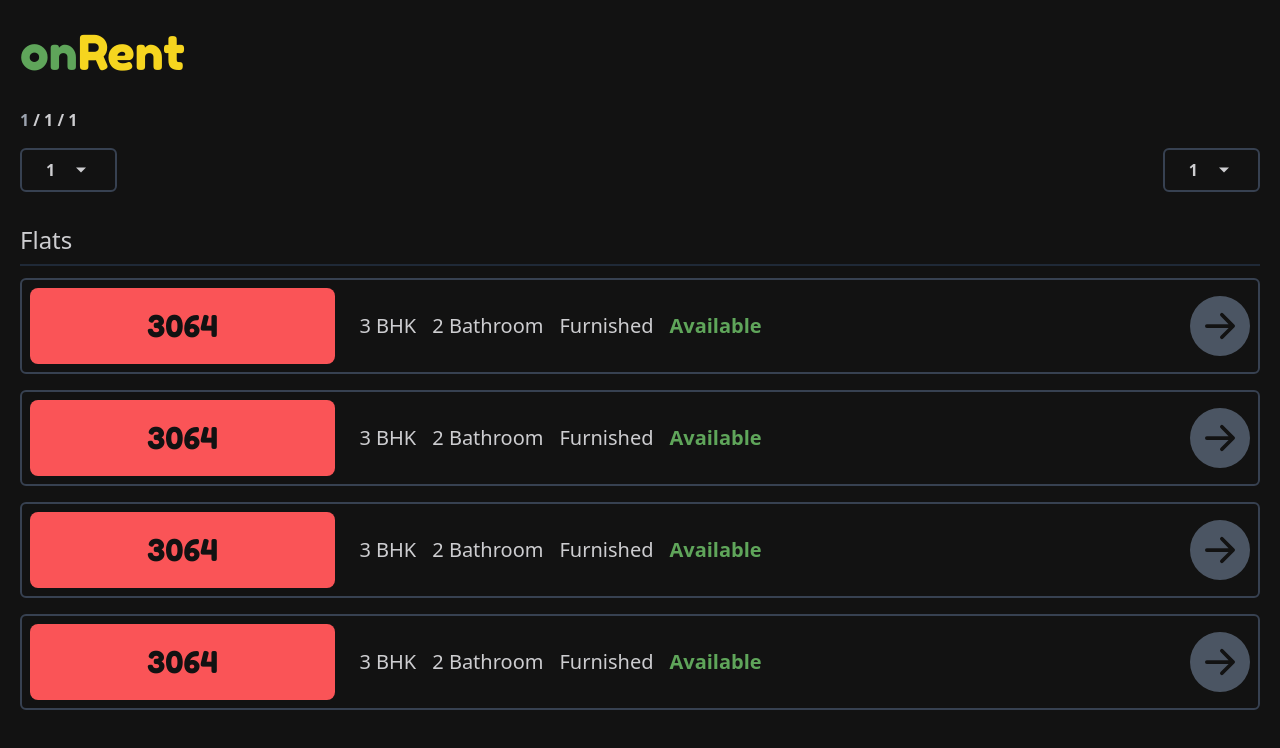
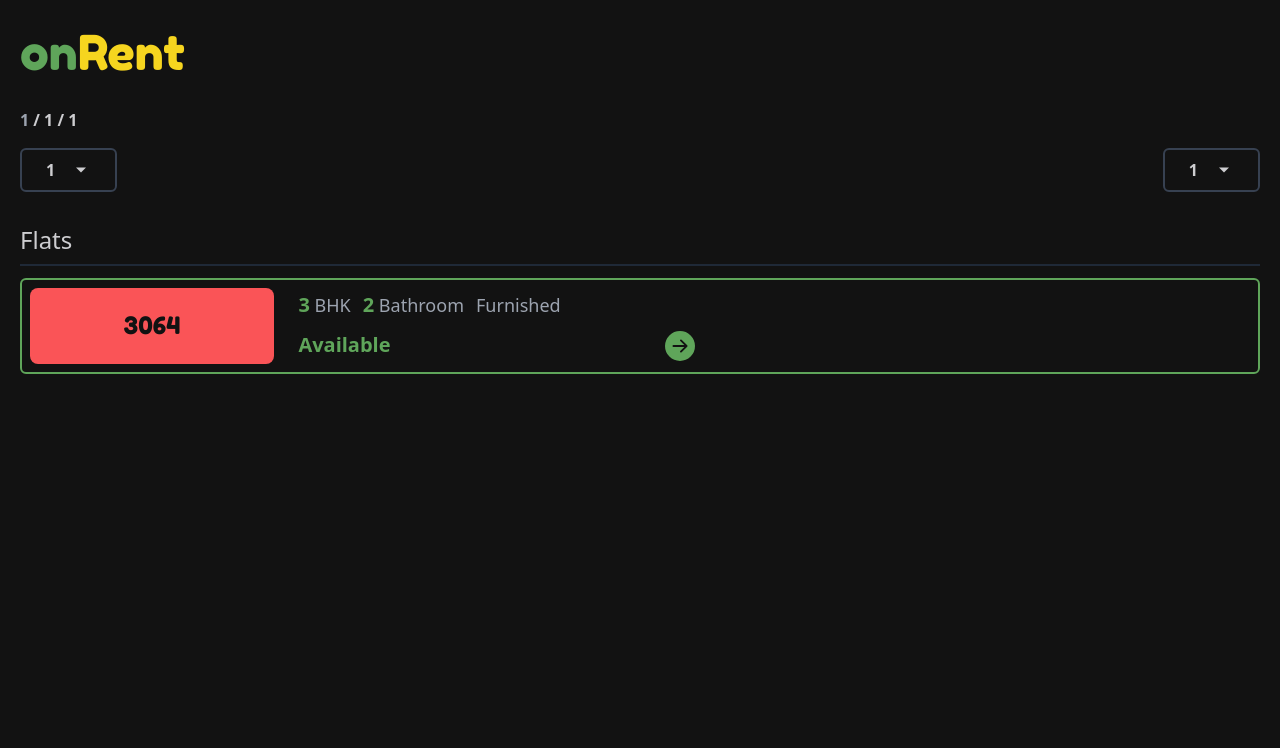
Before and after one commit to whiletrueee/onRent, a Next.js app in the folder client/: page /1/1/1 in a window 1280 px wide. Shown: the top 748 px of the page. Built offline with nearby package versions, Linux system fonts and the light colour scheme.

Commit message:
fixes of flat

```diff
--- /dev/null
+++ b/client/src/components/flatCard.tsx
@@ -0,0 +1,28 @@
+import { BsArrowRightCircleFill } from "react-icons/bs";
+
+function FlatCard() {
+  return (
+    <div className="flex justify-between h-[6rem] p-2 border-2 border-mygreen rounded-md">
+      <div className="w-[20%] bg-mypink flex justify-center items-center font-medium font-title text-myblack text-2xl rounded-lg">
+        3064
+      </div>
+      <div className="w-[78%] flex justify-between items-center">
+        <div className="flex flex-wrap justify-start gap-3 py-1 text-lg font-medium text-gray-400">
+          <h3>
+            <span className="text-xl font-bold text-mygreen">3</span> BHK
+          </h3>
+          <h4>
+            <span className="text-xl font-bold text-mygreen">2</span> Bathroom
+          </h4>
+          <h4>Furnished</h4>
+          <div className="flex justify-between w-full text-xl font-bold text-mygreen">
+            <span>Available</span>
+            <BsArrowRightCircleFill size={30} className="text-mygreen" />
+          </div>
+        </div>
+      </div>
+    </div>
+  );
+}
+
+export default FlatCard;
--- a/client/src/pages/[society]/[building]/[floor].tsx
+++ b/client/src/pages/[society]/[building]/[floor].tsx
@@ -5,7 +5,7 @@ import Head from "next/head";
 import SelectBlock from "@/components/selectBlock";
 import SelectFloor from "@/components/selectFloor";
 import Core from "@/components/core";
-import { BsArrowRightCircleFill } from "react-icons/bs";
+import FlatCard from "@/components/flatCard";
 
 function Floor() {
   const router = useRouter();
@@ -96,62 +96,7 @@ function Floor() {
             Flats
           </h1>
           <div className="flex flex-col gap-4 mx-5">
-            <div className="flex justify-between h-[6rem] p-2 border-2 border-gray-700 rounded-md">
-              <div className="w-[25%] bg-mypink flex justify-center items-center font-medium font-title text-myblack text-3xl rounded-lg">
-                3064
-              </div>
-              <div className="w-[73%] flex justify-between items-center">
-                <div className="flex flex-wrap justify-start gap-4 text-xl font-medium text-mywhite">
-                  <h3>3 BHK</h3>
-                  <h4>2 Bathroom</h4>
-                  <h4>Furnished</h4>
-                  <h4 className="text-xl font-bold text-mygreen">Available</h4>
-                </div>
-                <BsArrowRightCircleFill size={60} className="text-gray-600" />
-              </div>
-            </div>
-            <div className="flex justify-between h-[6rem] p-2 border-2 border-gray-700 rounded-md">
-              <div className="w-[25%] bg-mypink flex justify-center items-center font-medium font-title text-myblack text-3xl rounded-lg">
-                3064
-              </div>
-              <div className="w-[73%] flex justify-between items-center">
-                <div className="flex flex-wrap justify-start gap-4 text-xl font-medium text-mywhite">
-                  <h3>3 BHK</h3>
-                  <h4>2 Bathroom</h4>
-                  <h4>Furnished</h4>
-                  <h4 className="text-xl font-bold text-mygreen">Available</h4>
-                </div>
-                <BsArrowRightCircleFill size={60} className="text-gray-600" />
-              </div>
-            </div>
-            <div className="flex justify-between h-[6rem] p-2 border-2 border-gray-700 rounded-md">
-              <div className="w-[25%] bg-mypink flex justify-center items-center font-medium font-title text-myblack text-3xl rounded-lg">
-                3064
-              </div>
-              <div className="w-[73%] flex justify-between items-center">
-                <div className="flex flex-wrap justify-start gap-4 text-xl font-medium text-mywhite">
-                  <h3>3 BHK</h3>
-                  <h4>2 Bathroom</h4>
-                  <h4>Furnished</h4>
-                  <h4 className="text-xl font-bold text-mygreen">Available</h4>
-                </div>
-                <BsArrowRightCircleFill size={60} className="text-gray-600" />
-              </div>
-            </div>
-            <div className="flex justify-between h-[6rem] p-2 border-2 border-gray-700 rounded-md">
-              <div className="w-[25%] bg-mypink flex justify-center items-center font-medium font-title text-myblack text-3xl rounded-lg">
-                3064
-              </div>
-              <div className="w-[73%] flex justify-between items-center">
-                <div className="flex flex-wrap justify-start gap-4 text-xl font-medium text-mywhite">
-                  <h3>3 BHK</h3>
-                  <h4>2 Bathroom</h4>
-                  <h4>Furnished</h4>
-                  <h4 className="text-xl font-bold text-mygreen">Available</h4>
-                </div>
-                <BsArrowRightCircleFill size={60} className="text-gray-600" />
-              </div>
-            </div>
+            <FlatCard />
           </div>
         </section>
       </main>
```
